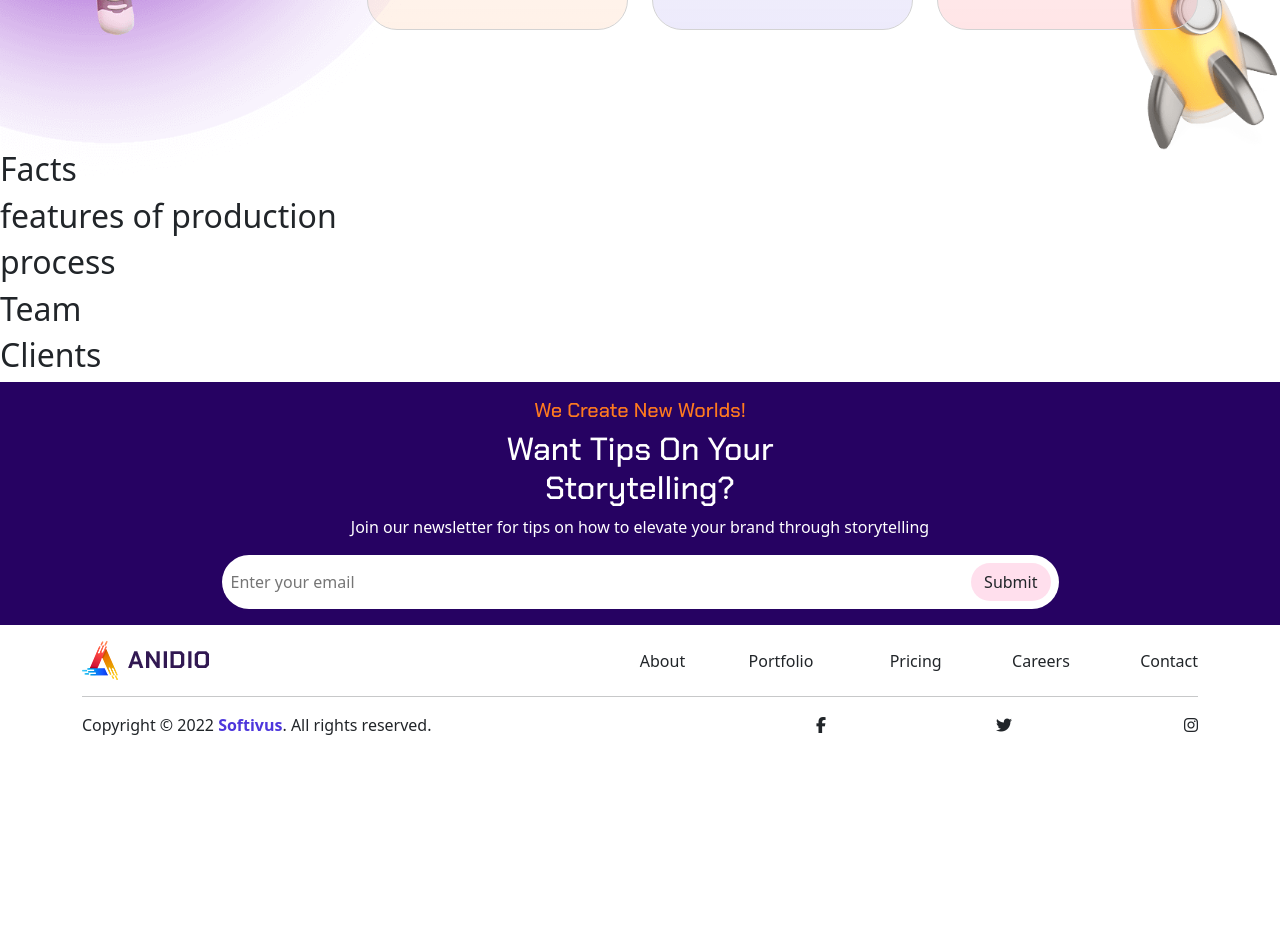
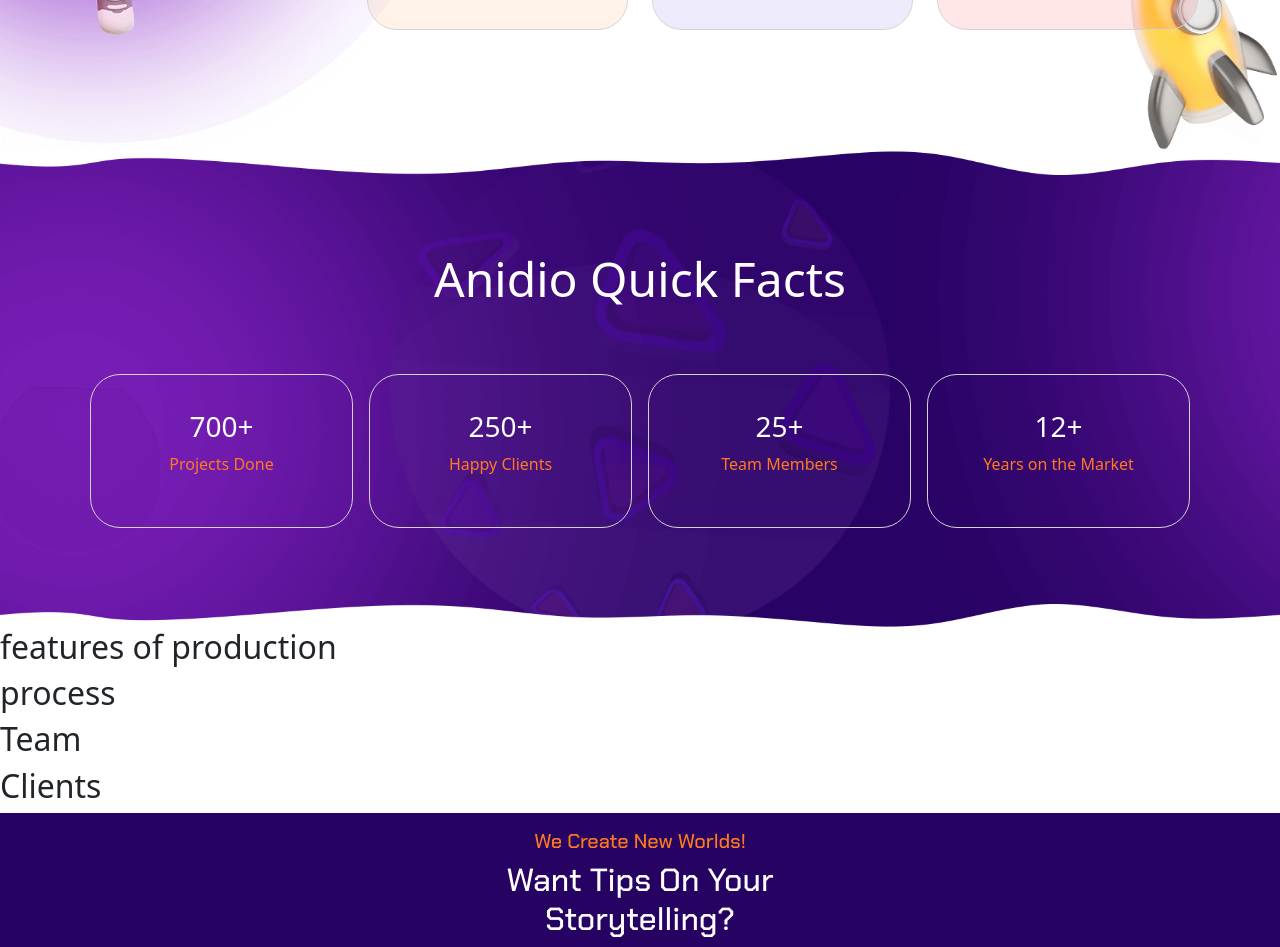
Before and after one commit to IvanTorzoni/proj-html-vuejs, a Vue app: page / in a window 1280 px wide. Shown: the part 1720-2667 px from the top of the page. Before the commit the page ends 2473 px from the top, so only its background shows below. Built offline with nearby package versions, Linux system fonts and the light colour scheme.

Commit message:
feat: added quick facts component

```diff
--- a/src/components/AppJumbo.vue
+++ b/src/components/AppJumbo.vue
@@ -26,8 +26,7 @@
       <div class="container">
          <div class="row justify-content-center">
             <div class="col-xxl-9">
-               <div class="hero-content wow fadeInUp" data-wow-delay="0.2s"
-                  style="visibility: visible; animation-delay: 0.2s; animation-name: fadeInUp;">
+               <div class="hero-content wow fadeInUp">
                   <h5 class="ms-text-orange">
                      Imagine, Create, Experience
                   </h5>
--- a/src/components/sharedComponents/AppFacts.vue
+++ b/src/components/sharedComponents/AppFacts.vue
@@ -1,14 +1,153 @@
 <script>
 export default {
+   data() {
+      return {
+         facts: [
+            {
+               clients: "700+",
+               paragraph: "Projects Done"
+            },
+            {
+               clients: "250+",
+               paragraph: "Happy Clients"
+            },
+            {
+               clients: "25+",
+               paragraph: "Team Members"
+            },
+            {
+               clients: "12+",
+               paragraph: "Years on the Market"
+            },
+         ],
+      };
+   },
+}
 
-}
 
 </script>
 
 <template>
 
-   <h2>Facts</h2>
+   <section class="counter-section">
+      <div class="count-top-shape">
+         <img src="../../assets/Img/main-img/shape-top.png" alt="counter-shape">
+      </div>
+      <div class="container">
+         <div class="section-header section-center">
+            <h2 class="section-title text-white">
+               Anidio Quick Facts
+            </h2>
+         </div>
+         <div class="counter-wrapper text-white">
+            <div class="container">
+               <div class="row">
+                  <div class="col-lg-12">
+                     <div class="row">
+                        <div class="col-lg-3 g-3" v-for="(card) in facts">
+                           <div class="ms_card_facts text-center">
+                              <h3>{{ card.clients }}</h3>
+                              <p class="ms-text-orange">{{ card.paragraph }}</p>
+                           </div>
+                        </div>
+                     </div>
+                  </div>
+               </div>
+            </div>
+         </div>
+      </div>
+      <div class="globe-shape">
+         <img src="../../assets/Img/main-img/globe.png" alt="globe-img">
+      </div>
+      <div class="count-bottom-shape">
+         <img src="../../assets/Img/main-img/shape-bottom.png" alt="counter-shape">
+      </div>
+   </section>
 
 </template>
 
-<style lang="scss" scoped></style>
+<style lang="scss" scoped>
+.counter-section {
+   z-index: 0;
+   background: url(../../assets/Img/main-img/counter-bg.png) no-repeat center center;
+   background-size: cover;
+   position: relative;
+   overflow: hidden;
+   padding-top: 100px;
+   padding-bottom: 100px;
+
+   .count-top-shape {
+      position: absolute;
+      top: 0;
+      left: 0;
+      width: 100%;
+      z-index: 2;
+      overflow: hidden;
+
+      img {
+         display: block;
+      }
+   }
+
+   .globe-shape {
+      z-index: -1;
+      position: absolute;
+      left: 50%;
+      top: 50%;
+      width: 500px;
+      height: 500px;
+      animation: rotation 30s linear infinite;
+      animation-delay: 0.3s;
+      overflow: hidden;
+      transform: translate(-50%, -50%);
+   }
+
+   .ms_card_facts {
+      z-index: 2;
+      padding: 35px 15px;
+      border: 1px solid lightgray;
+      border-radius: 30px;
+   }
+
+   .ms_card_facts:hover {
+      animation: rotation-card 3s linear ;
+      animation-delay: 0.3s;
+   }
+
+   .section-header {
+      position: relative;
+      z-index: 2;
+
+      h2 {
+         font-size: 3rem;
+      }
+   }
+
+   .section-center {
+      text-align: center;
+      max-width: 720px;
+      margin: 0 auto 50px;
+   }
+
+   .count-bottom-shape {
+      position: absolute;
+      bottom: 0;
+      left: 0;
+      z-index: 2;
+      width: 100%;
+      overflow: hidden;
+   }
+}
+
+@keyframes rotation {
+   30% {
+      transform: translate(-50%, -50%) rotate(180deg);
+   }
+}
+
+@keyframes rotation-card {
+   30% {
+      transform: translate(-2%) rotate(30deg);
+   }
+}
+</style>
```
Also changed, not shown: src/assets/Img/main-img/counter-bg.png (added).
